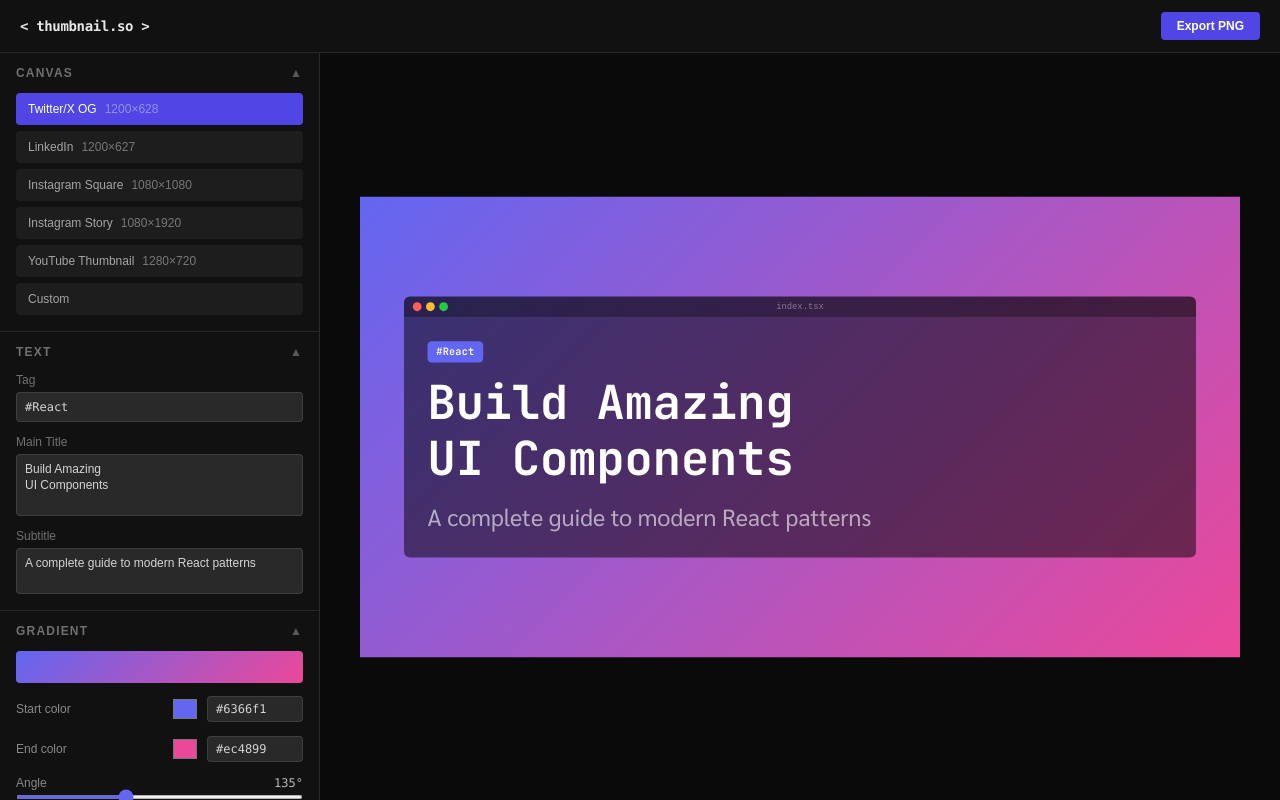
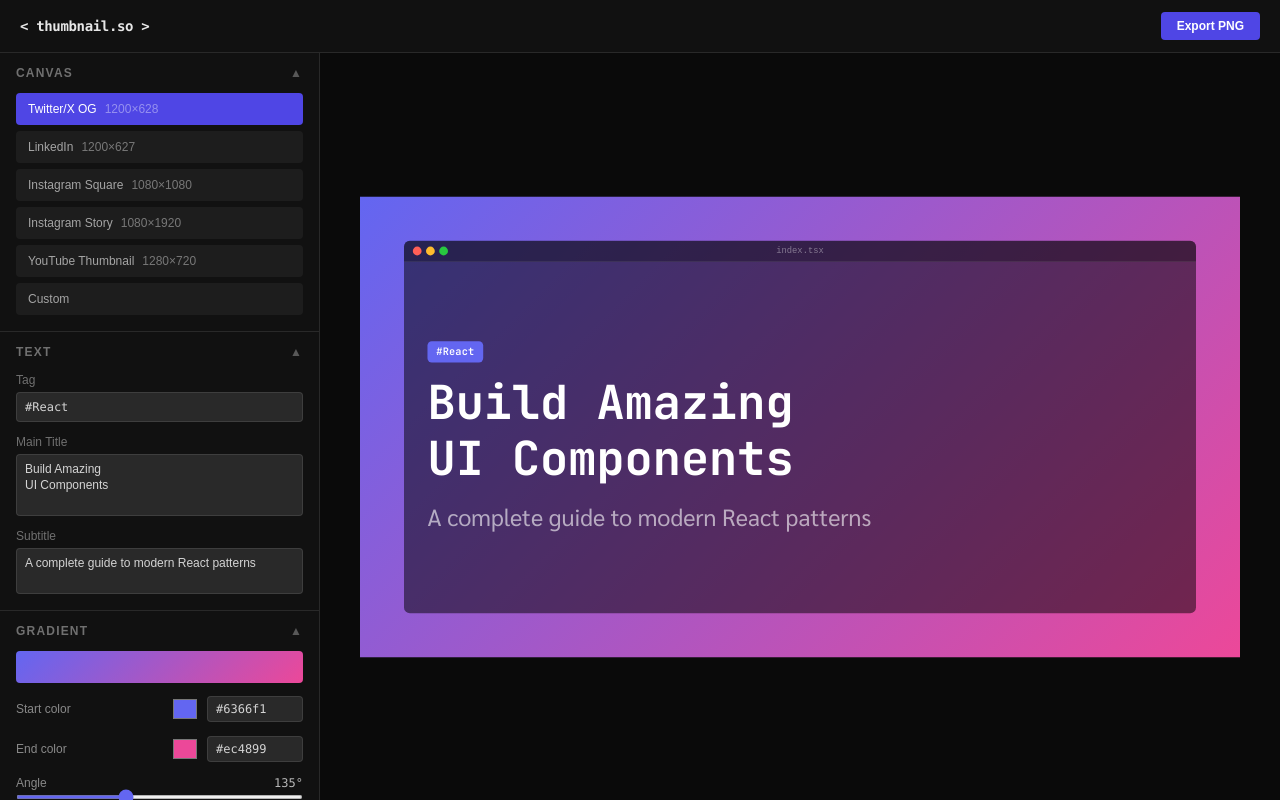
Before and after one commit to kittypunkz/caption-creator, a React (Vite) app: page / in a window 1280 px wide. Built offline with nearby package versions, Linux system fonts and the light colour scheme.

Commit message:
fix: IDE window fills canvas height so square/portrait formats look balanced

```diff
--- a/src/components/preview/IDEWindow.tsx
+++ b/src/components/preview/IDEWindow.tsx
@@ -71,12 +71,15 @@ export function IDEWindow({ style, filename, children }: Props) {
     background: 'rgba(0,0,0,0.5)',
     borderRadius: style === 'none' ? 12 : 8,
     overflow: 'hidden' as const,
+    display: 'flex',
+    flexDirection: 'column' as const,
+    height: '100%',
   }
 
   if (style === 'none') {
     return (
       <div style={containerStyle}>
-        <div style={{ padding: 32 }}>{children}</div>
+        <div style={{ padding: 32, flex: 1, display: 'flex', alignItems: 'center' }}>{children}</div>
       </div>
     )
   }
@@ -88,7 +91,7 @@ export function IDEWindow({ style, filename, children }: Props) {
       ) : (
         <WindowsTitleBar filename={filename} />
       )}
-      <div style={{ padding: 32 }}>{children}</div>
+      <div style={{ padding: 32, flex: 1, display: 'flex', alignItems: 'center' }}>{children}</div>
     </div>
   )
 }
--- a/src/components/preview/ThumbnailCanvas.tsx
+++ b/src/components/preview/ThumbnailCanvas.tsx
@@ -30,13 +30,13 @@ export const ThumbnailCanvas = forwardRef<HTMLDivElement>((_, ref) => {
         height: canvasHeight,
         background: `linear-gradient(${gradientAngle}deg, ${gradientStart}, ${gradientEnd})`,
         display: 'flex',
-        alignItems: 'center',
+        alignItems: 'stretch',
         justifyContent: 'center',
         padding: 60,
         flexShrink: 0,
       }}
     >
-      <div style={{ width: '100%' }}>
+      <div style={{ width: '100%', height: '100%' }}>
         <IDEWindow style={windowStyle} filename={windowFilename}>
           <TextLayers
             tag={tag}
```
